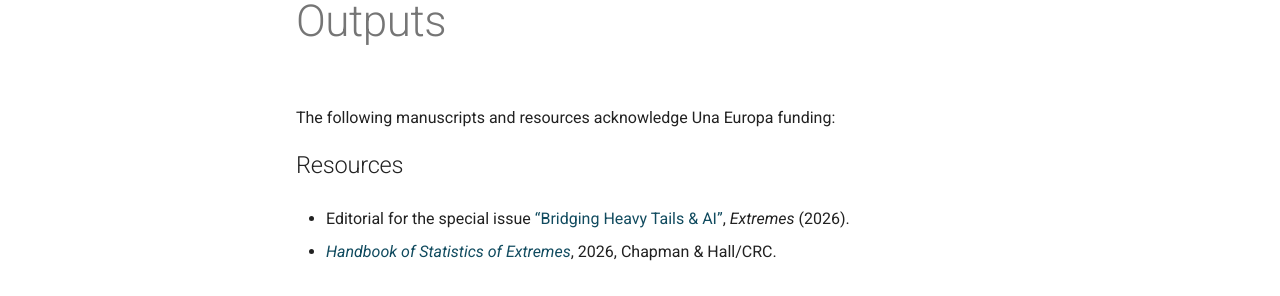
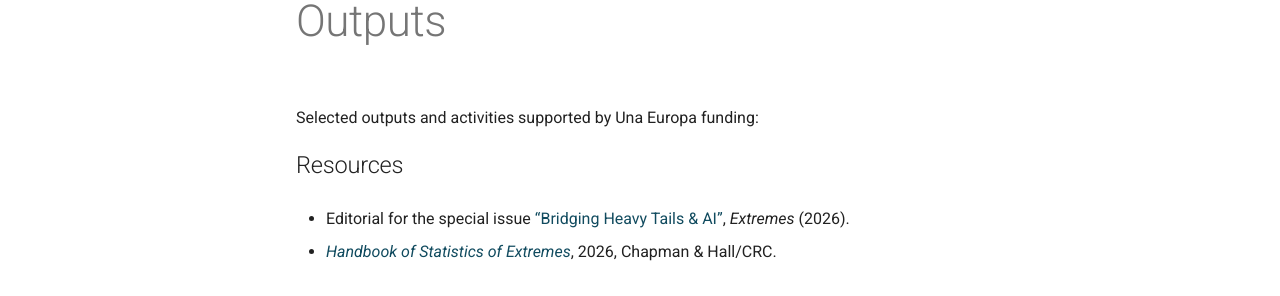
Before and after one commit to gamex-network/gamex-network.github.io, an MkDocs documentation site: the page built from docs/outputs.md, in a window 1280 px wide. Shown: the part 153-449 px from the top of the page. Built offline with MkDocs 1.6.1 and Material for MkDocs 9.7.7, drawn with Linux system fonts in a browser that asks for light colours.

Commit message:
Refine outputs funding note

```diff
--- a/docs/outputs.md
+++ b/docs/outputs.md
@@ -1,6 +1,6 @@
 # Outputs
 
-The following manuscripts and resources acknowledge Una Europa funding:
+Selected outputs and activities supported by Una Europa funding:
 
 ## Resources
 
```
